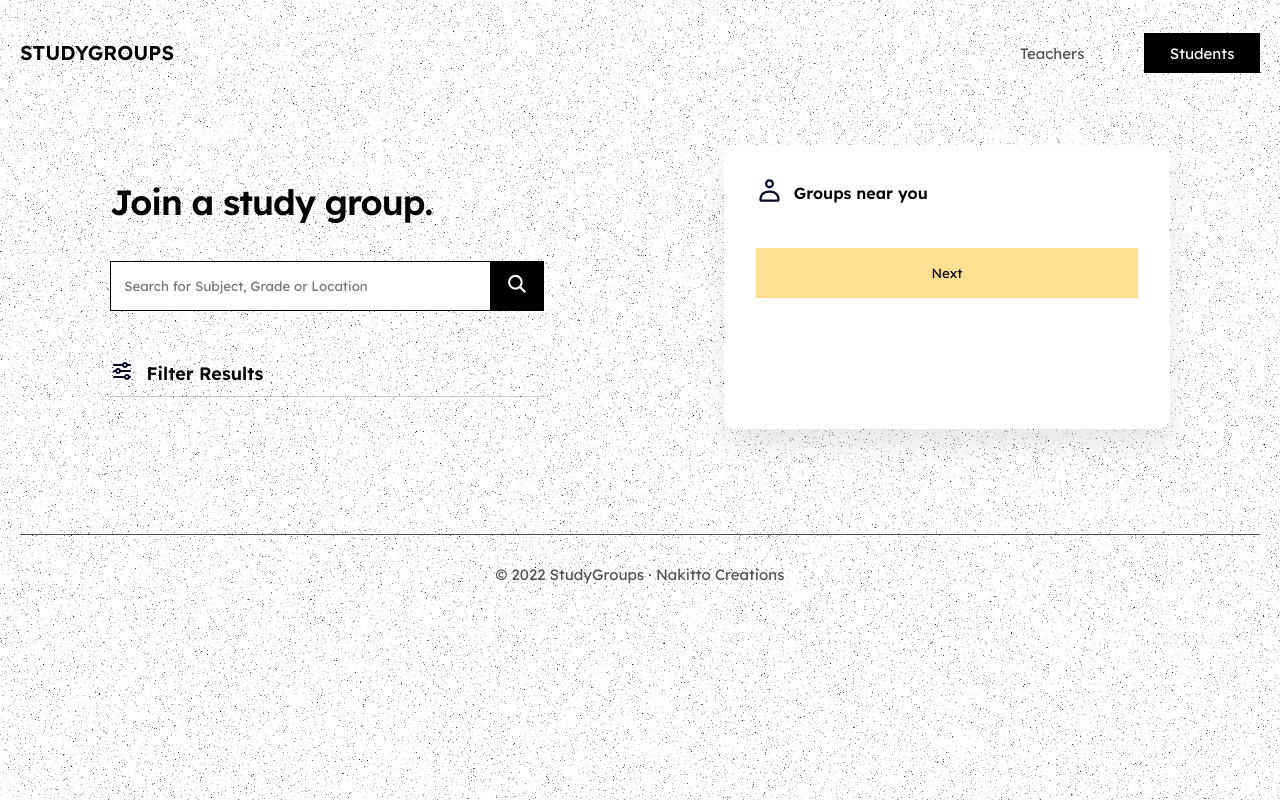
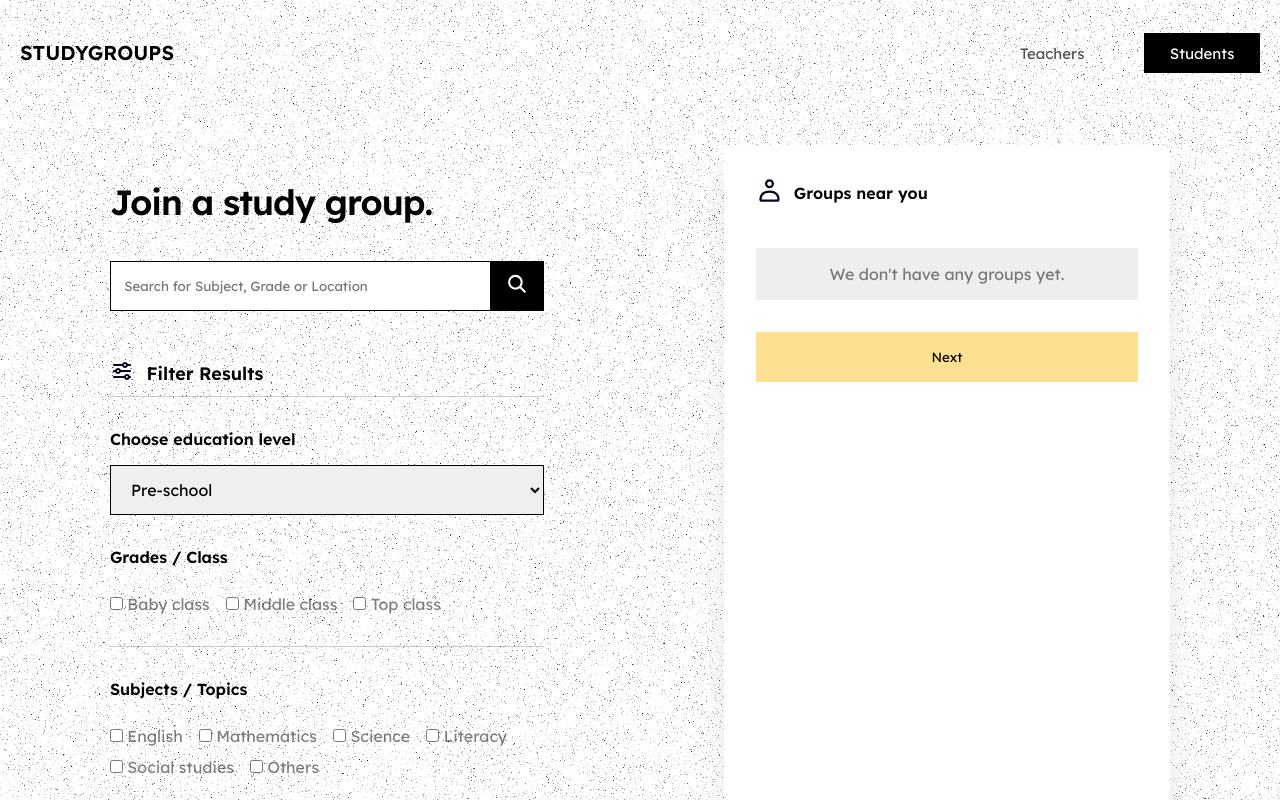
Before and after one commit to Cathella/study__groups, a React (Create React App) app: page /groups in a window 1280 px wide. Shown: the top 800 px of the page. Built offline with nearby package versions, Linux system fonts and the light colour scheme.

Commit message:
Add filter section

```diff
--- a/src/pages/Groups.css
+++ b/src/pages/Groups.css
@@ -10,3 +10,48 @@
 #filter-heading {
   margin-top: 3em;
 }
+
+.selection {
+  display: flex;
+  flex-direction: column;
+}
+
+.selection label {
+  margin: 0 0 1em 0;
+}
+
+.selection select {
+  height: 50px;
+  padding: 0 1em;
+  border: 1.5px solid #000000;
+  border-radius: 0;
+  margin: 0 0 2em 0;
+  font-size: 1em;
+}
+
+.grades,
+.subjects {
+  display: flex;
+  flex-wrap: wrap;
+  margin: 1em 0 2em 0;
+  padding: 0 0 2em 0;
+  border-bottom: 1.5px solid rgba(0, 0, 0, 0.2);
+}
+
+.subjects {
+  border-bottom: none;
+}
+
+.grades div,
+.subjects div {
+  margin: 0.7em 1em 0 0;
+  color: rgba(0, 0, 0, 0.5)
+}
+
+.empty-groups {
+  text-align: center;
+  background: #eeeeee;
+  padding: 1em;
+  color: rgba(0, 0, 0, 0.5);
+  margin: 0 0 2em 0;
+}
--- a/src/pages/Groups.js
+++ b/src/pages/Groups.js
@@ -26,6 +26,52 @@ function Groups() {
             <span className='text'>Filter Results</span>
           </h4>
         </div>
+        <div className='selection'>
+          <label><b>Choose education level</b></label>
+          <select>
+            <option value='Pre-school'>Pre-school</option>
+            <option value='Primary'>Primary</option>
+            <option value='Secondary'>Secondary</option>
+            <option value='University'>University</option>
+          </select>
+        </div>
+        <div>
+          <div><b>Grades / Class</b></div>
+          <section className='grades'>
+            <div>
+              <input type='checkbox' /> Baby class
+            </div>
+            <div>
+              <input type='checkbox' /> Middle class
+            </div>
+            <div>
+              <input type='checkbox' /> Top class
+            </div>
+          </section>
+        </div>
+        <div>
+          <div><b>Subjects / Topics</b></div>
+          <section className='subjects'>
+            <div>
+              <input type='checkbox' /> English
+            </div>
+            <div>
+              <input type='checkbox' /> Mathematics
+            </div>
+            <div>
+              <input type='checkbox' /> Science
+            </div>
+            <div>
+              <input type='checkbox' /> Literacy
+            </div>
+            <div>
+              <input type='checkbox' /> Social studies
+            </div>
+            <div>
+              <input type='checkbox' /> Others
+            </div>
+          </section>
+        </div>
       </section>
       <section className='signup-form'>
         <div className='form-content'>
@@ -35,6 +81,9 @@ function Groups() {
             </span>
             <span className='text'>Groups near you</span>
           </h4>
+          <div className='empty-groups'>
+            <p>We don't have any groups yet.</p>
+          </div>
           <button type='submit'>
             Next
           </button>
```
